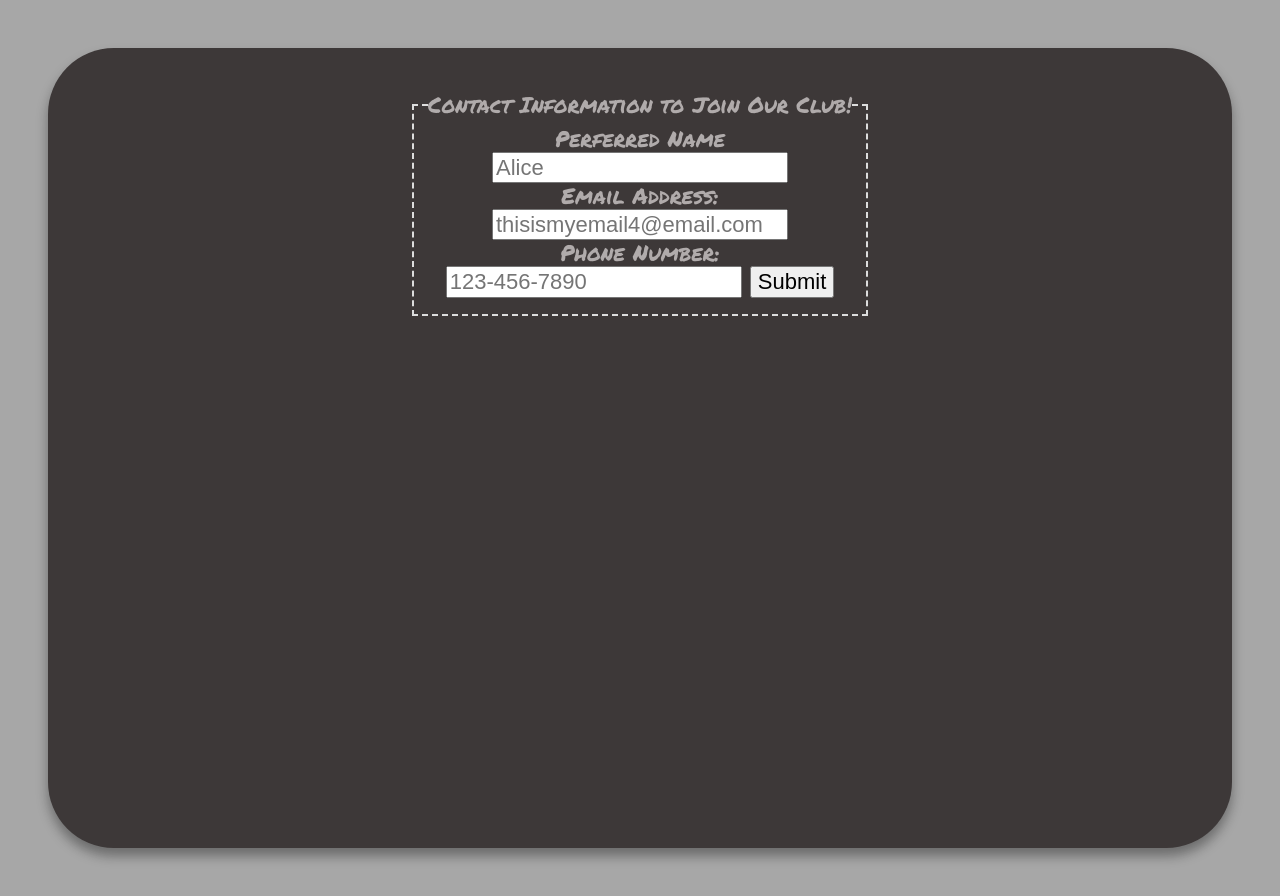
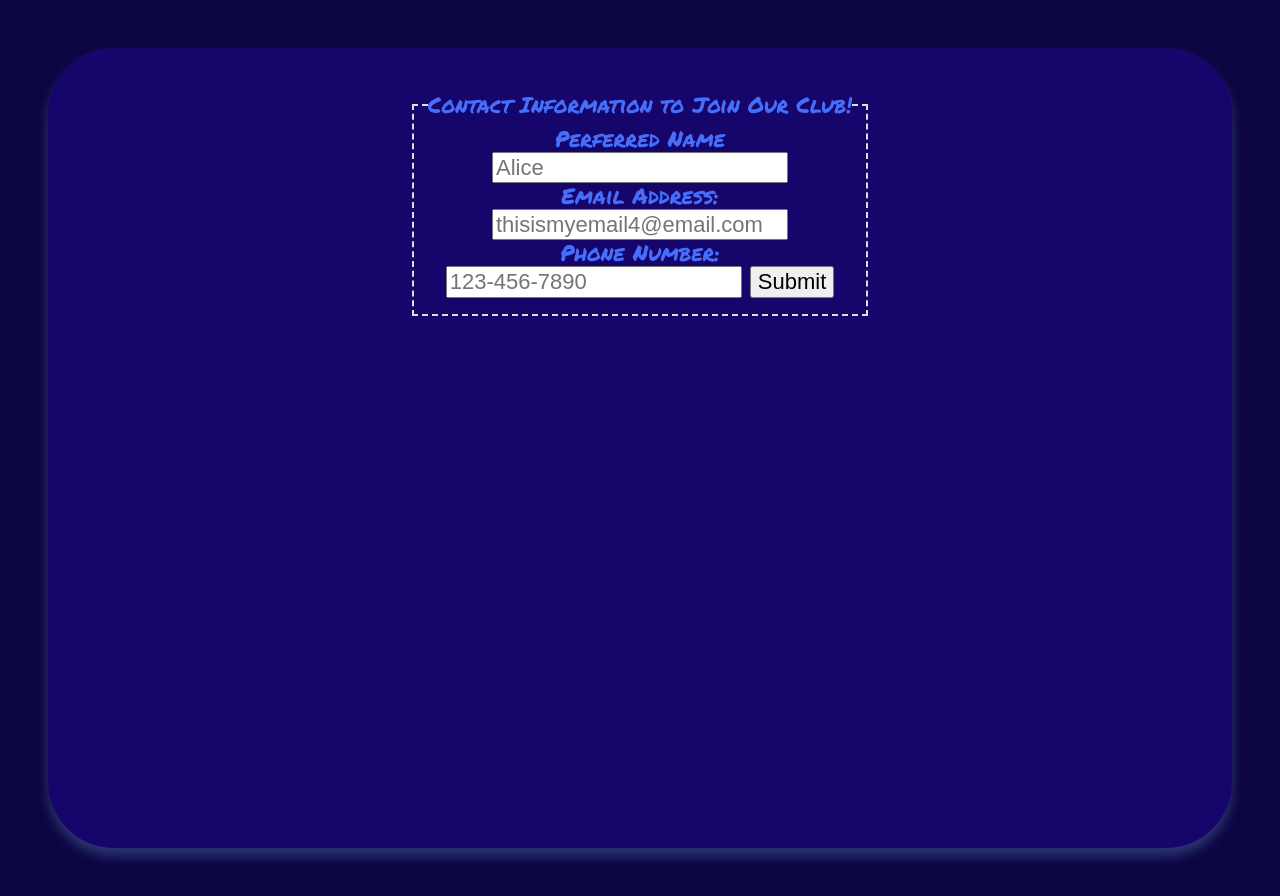
Before and after one commit to melliott3-org/project1, a plain HTML site: page index.html in a window 1280 px wide. Drawn offline with Linux system fonts and the light colour scheme.

Commit message:
Update screen.css
edited the colors so that is has a lot of blues

```diff
--- a/css/screen.css
+++ b/css/screen.css
@@ -1,3 +1,4 @@
+
 /* http://meyerweb.com/eric/tools/css/reset/
    v2.0 | 20110126
    License: none (public domain)
@@ -225,9 +226,9 @@ p {
 }
 
 body {
-  background-color: #a7a7a7;
+  background-color: #0c0643;
   font-family: "Permanent Marker", "Poppins", cursive;  text-align: center;
-  color: #b0abab;
+  color: #456ffa;
   display: flex;
   justify-content: center;
   min-height: 100vh;
@@ -238,10 +239,10 @@ form {
   display: flex;
   flex-direction: column;
   align-items: center;
-  background-color: #3d3838;
+  background-color: #16066c;
   padding: 2rem;
   border-radius: 3em;
-  box-shadow: 0 8px 12px rgba(21, 21, 21, 0.4);
+  box-shadow: 0 8px 12px rgba(92, 127, 183, 0.4);
   width: 100%;
 }
 
```
